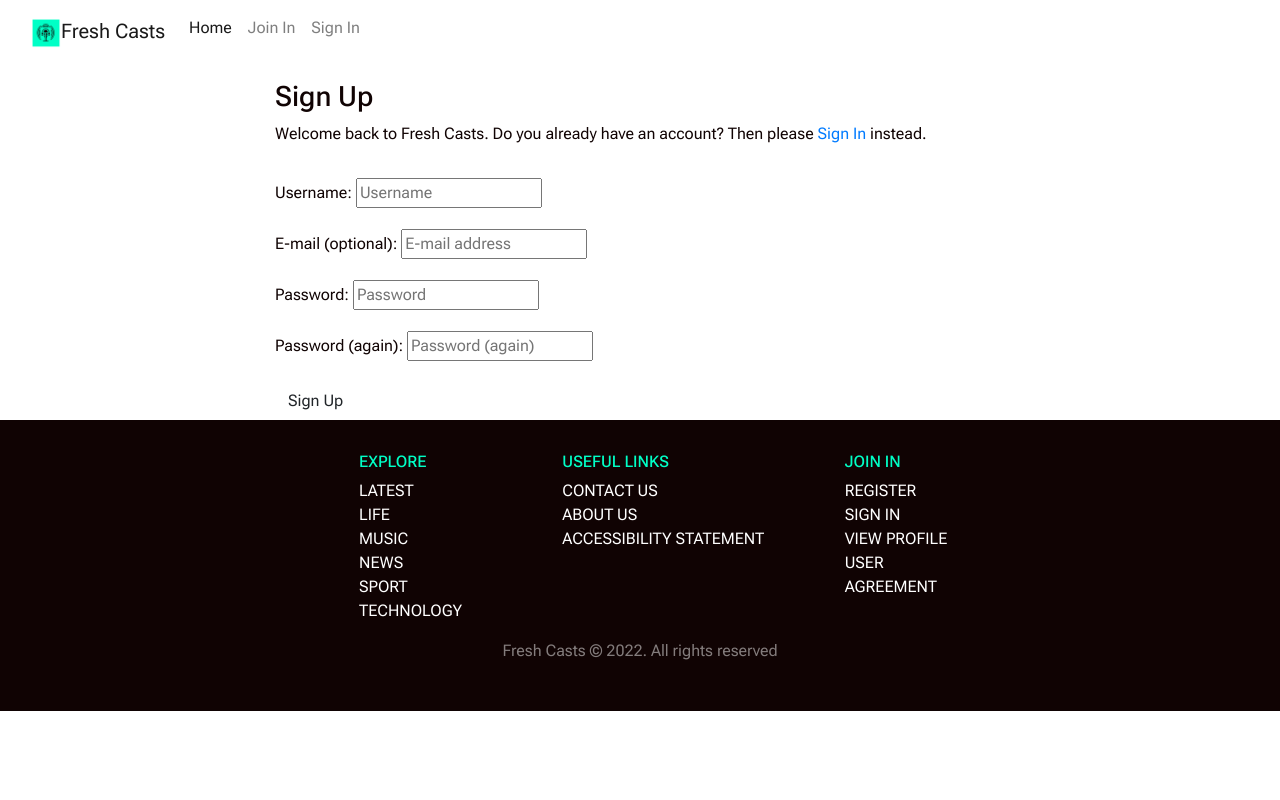
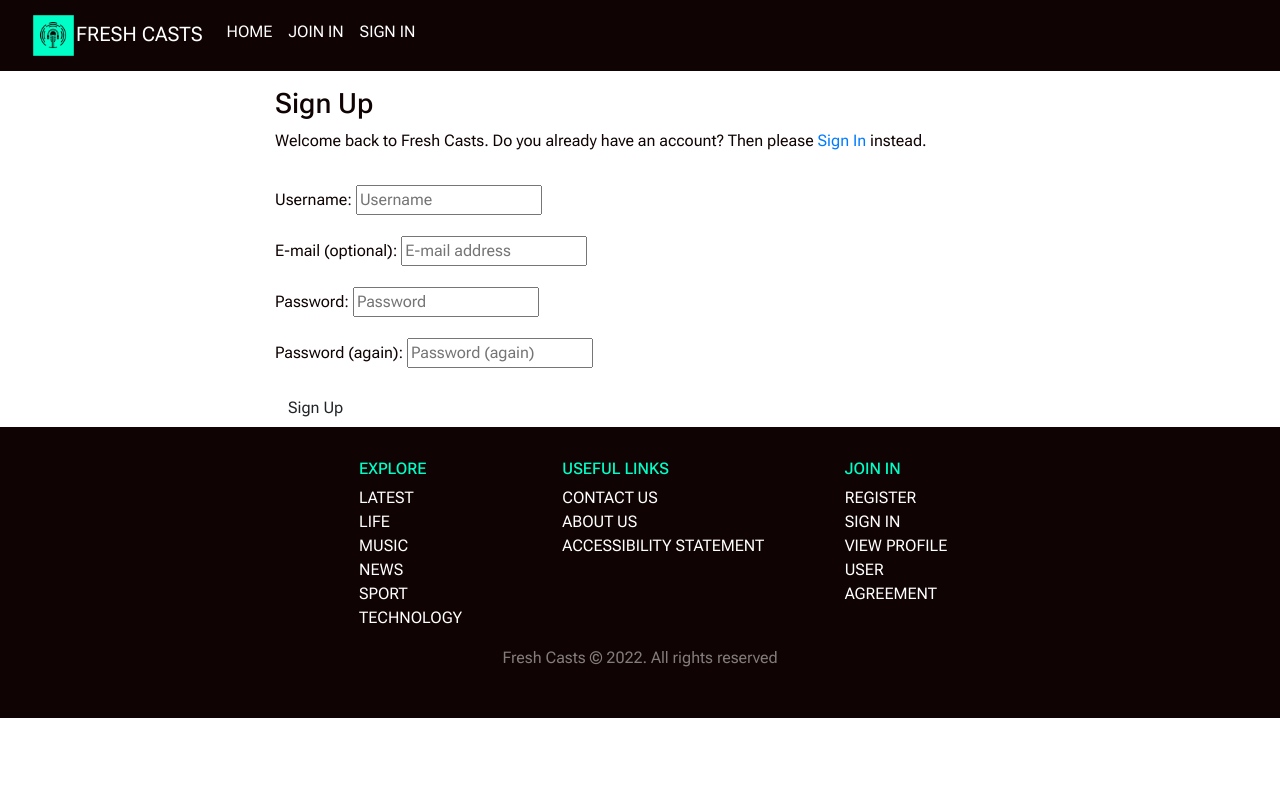
Before and after one commit to RickofManc/fresh-casts, a Django app: page /accounts/signup/ in a window 1280 px wide. Run offline with Django 3.2, Linux system fonts and the light colour scheme.

Commit message:
Develop styles for Navbar

```diff
--- a/static/css/style.css
+++ b/static/css/style.css
@@ -1,30 +1,58 @@
 @import url('https://fonts.googleapis.com/css2?family=Roboto+Condensed:ital,wght@0,400;0,700;1,400;1,700&family=Roboto+Flex:opsz,wght@8..144,100;8..144,300;8..144,400;8..144,500;8..144,600;8..144,700&display=swap');
 
-body, html {
+/* Standard properties across all media queries  */
+body,
+html {
     margin: 0;
     overflow-x: hidden;
     padding: 0;
     width: 100%;
-    font-family: 'Roboto Flex','Roboto Condensed', sans-serif;
+    font-family: 'Roboto Flex', 'Roboto Condensed', sans-serif;
     font: 1rem;
     font-weight: 400;
     color: #100303;
 }
 
-/* Standard properties across all media queries  */
 div {
     margin: 0;
     padding: 0;
 }
 
+/* Navbar Properties */
+nav {
+    background-color: #100303;
+    min-height: 70px;
+}
+
+a.navbar-brand,
+a.navbar-toggler-icon,
+a.nav-link {
+    color: #fff;
+    text-transform: uppercase;
+}
+
+a.nav-link:active {
+    text-decoration: underline;
+    text-decoration-color: #00ffc6;
+}
+
+button {
+    color: #fff;
+}
+
+
+/* Post-Detail Properties */
 .post-link {
     color: #100303;
 }
 
 .card.text {
     color: #100303;
+    font-size: 1.125rem;
 }
 
+
+/* Footer Properties */
 footer {
     background-color: #100303;
     color: #fff;
@@ -51,6 +79,11 @@ a.footer-link {
     color: #fff;
 }
 
+.footer-link:active {
+    text-decoration: underline;
+    text-decoration-color: #00ffc6;
+}
+
 .footer-copyright {
     display: contents;
     text-align: center;
@@ -61,9 +94,7 @@ a.footer-link {
 /* Bootstrap standard media queries ranges and breakpoints */
 
 /* Small devices (smartphones, up to 767px) */
-@media (max-width: 767px) {
-
-}
+@media (max-width: 767px) {}
 
 /* Medium devices (tablets, 768px and up) */
 @media (min-width: 768px) {
@@ -79,18 +110,10 @@ a.footer-link {
     .footer-col-3 {
         padding-right: 15rem;
     }
-
-
 }
 
 /* Large devices (desktops, 992px and up) */
-@media (min-width: 992px) {
-
-
-
-}
+@media (min-width: 992px) {}
 
 /* Extra large devices (large desktops, 1200px and up) */
-@media (min-width: 1200px) {
-
-}
+@media (min-width: 1200px) {}
--- a/templates/base.html
+++ b/templates/base.html
@@ -37,10 +37,10 @@
 
 <body>
     <!-- Site Navigation -->
-    <nav class="navbar sticky-top navbar-expand-lg navbar-light bg-white">
+    <nav class="navbar sticky-top navbar-expand-lg">
         <div class="container-fluid">
             <a class="navbar-brand" href="/">
-                <img src="static/images/fresh-casts-b-and-g-logo_thumbnail.png" width="30px" height="30px" alt="">Fresh
+                <img src="static/images/fresh-casts-b-and-g-logo_thumbnail.png" width="45" height="45" alt="Fresh Casts logo">Fresh
                 Casts
             </a>
             <button class="navbar-toggler" type="button" data-bs-toggle="collapse" data-bs-target="#navbarToggleMenu"
@@ -50,7 +50,7 @@
             <div class="navbar-collapse collapse" id="navbarToggleMenu">
                 <ul class="navbar-nav me-auto mb-2 mt-lg-0">
                     <li class="nav-item">
-                        <a href="{% url 'home' %}" class="nav-link active" aria-current="page">Home</a>
+                        <a href="{% url 'home' %}" class="nav-link" aria-current="page">Home</a>
                     </li>
                     {% if user.is_authenticated %}
                     <li class="nav-item">
```
